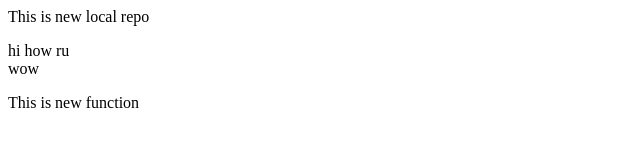
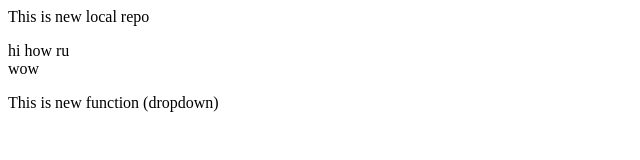
Before and after one commit to tabshaik/localrepo, a plain HTML site: page index.html in a window 1280 px wide. Shown: the full height of the page, 0-640 px from the left. Drawn offline with Linux system fonts and the light colour scheme.

Commit message:
addropdown

```diff
--- a/index.html
+++ b/index.html
@@ -2,4 +2,4 @@
 hi how ru
 <br> wow </br>
 
-<p> This is new function</p>
+<p> This is new function (dropdown)</p>
```
